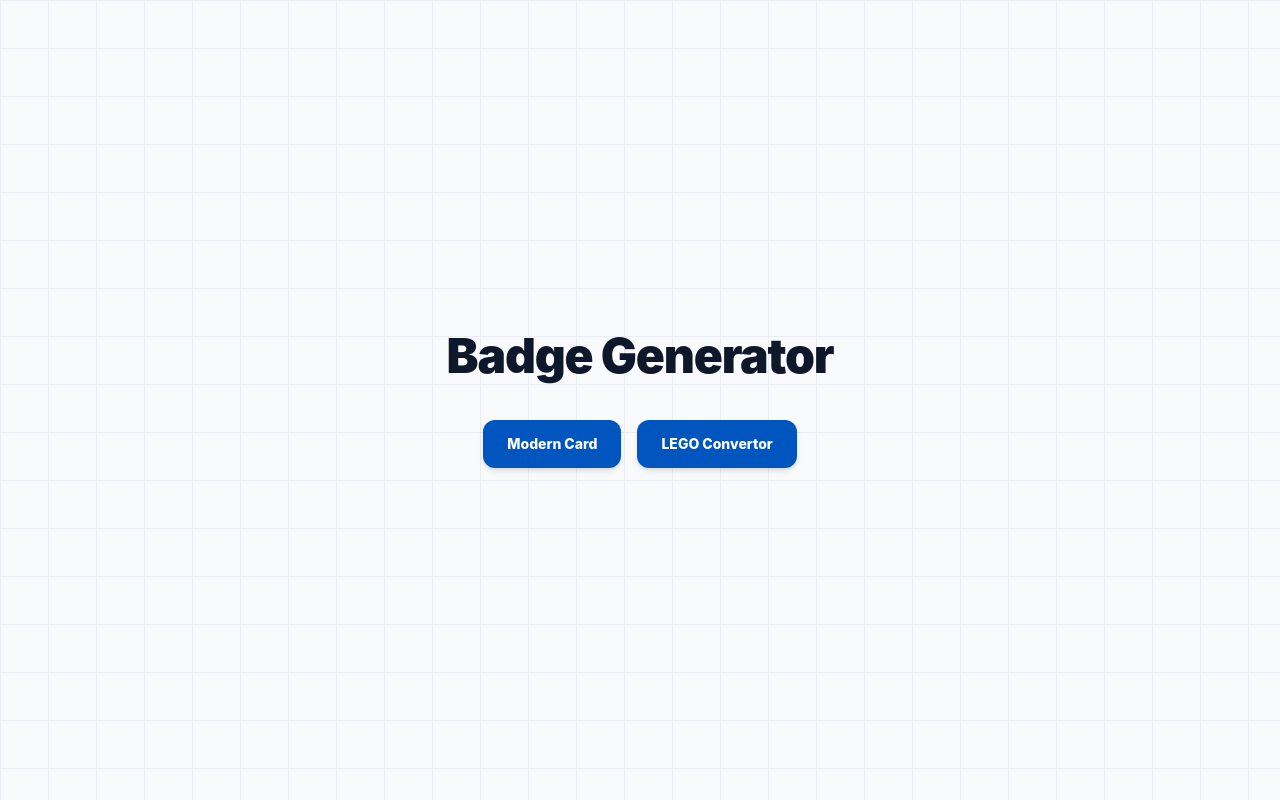
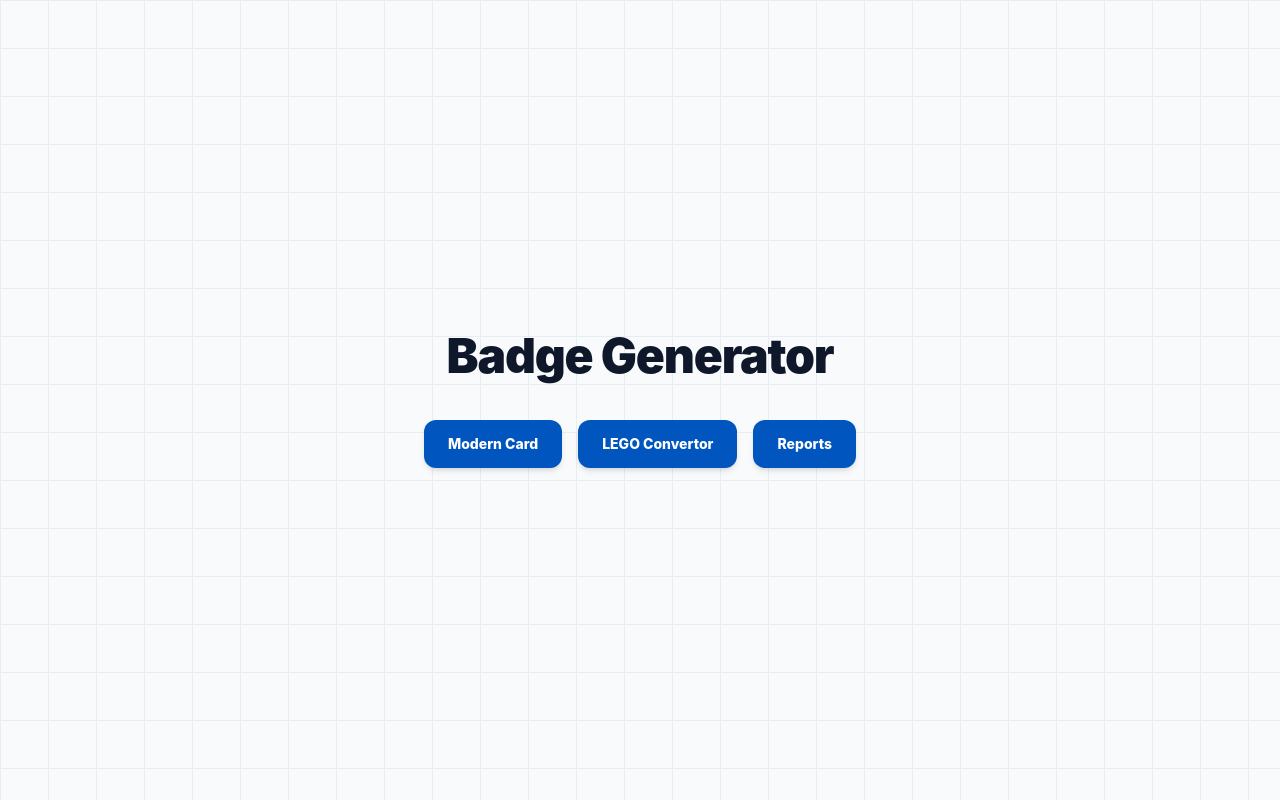
Before and after one commit to aftab-08khan/Features-B4K, a React (Vite) app: page / in a window 1280 px wide. Built offline with nearby package versions, Linux system fonts and the light colour scheme.

Commit message:
New Page Added

```diff
--- a/package.json
+++ b/package.json
@@ -11,13 +11,16 @@
   },
   "dependencies": {
     "@tailwindcss/vite": "^4.3.2",
+    "d3": "^7.9.0",
     "framer-motion": "^12.42.2",
     "lucide-react": "^1.23.0",
+    "papaparse": "^5.5.4",
     "qrcode.react": "^4.2.0",
     "react": "^19.2.7",
     "react-dom": "^19.2.7",
     "react-icons": "^5.7.0",
     "react-router-dom": "^7.18.1",
+    "recharts": "^3.9.2",
     "tailwindcss": "^4.3.2"
   },
   "devDependencies": {
--- a/src/App.jsx
+++ b/src/App.jsx
@@ -3,18 +3,18 @@
 import Home from "./pages/Home";
 import ModrenCard from "./pages/ModrenCard";
 import LegoConverter from "./pages/LegoConverter";
+import ReportsDashboard from "./pages/ReportsDashboard";
 
 const App = () => {
   return (
-      <BrowserRouter>
-        <Routes>
-          <Route element={<Home />} path="/" index />
-          <Route element={<ModrenCard/>} path="/modren-card"/>
-          <Route element={<LegoConverter/>} path="/lego-convertor"/>
-
-
-        </Routes>
-      </BrowserRouter>
+    <BrowserRouter>
+      <Routes>
+        <Route element={<Home />} path="/" index />
+        <Route element={<ModrenCard />} path="/modren-card" />
+        <Route element={<LegoConverter />} path="/lego-convertor" />
+        <Route element={<ReportsDashboard/>} path="/reports"/>
+      </Routes>
+    </BrowserRouter>
   );
 };
 
--- a/src/pages/Home.jsx
+++ b/src/pages/Home.jsx
@@ -25,6 +25,12 @@
           >
             LEGO Convertor
           </Link>
+                <Link
+            to="/reports"
+            className="rounded-xl bg-[#0055BF] px-6 py-3.5 text-sm font-extrabold text-white shadow-md transition-all hover:bg-[#003F91] hover:shadow-lg active:scale-95"
+          >
+            Reports
+          </Link>
         </div>
       </div>
     </div>
```
Also changed, not shown: src/pages/ReportsDashboard.jsx (added), 1 other file (tests, documents, lock files or other folders).
